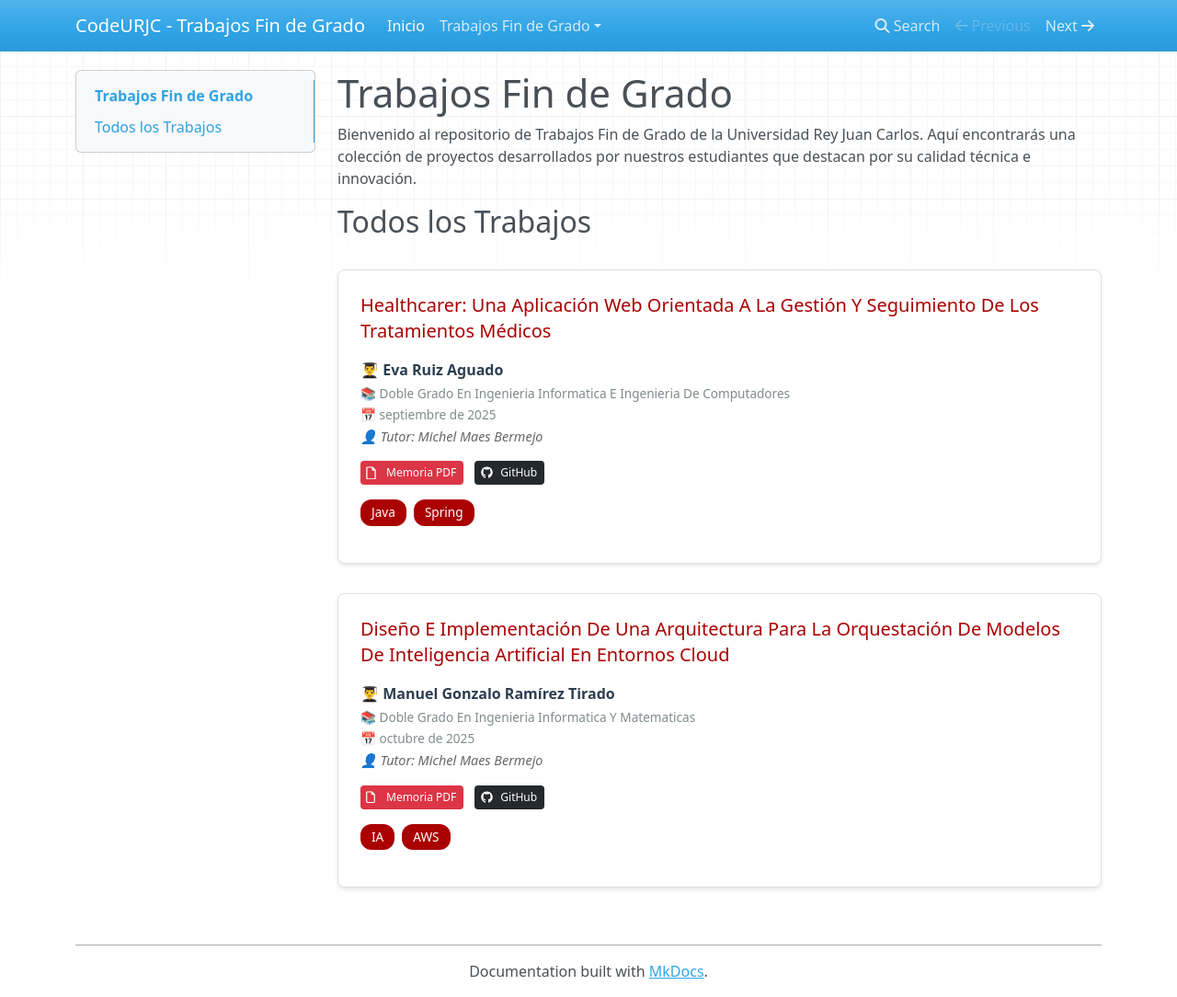
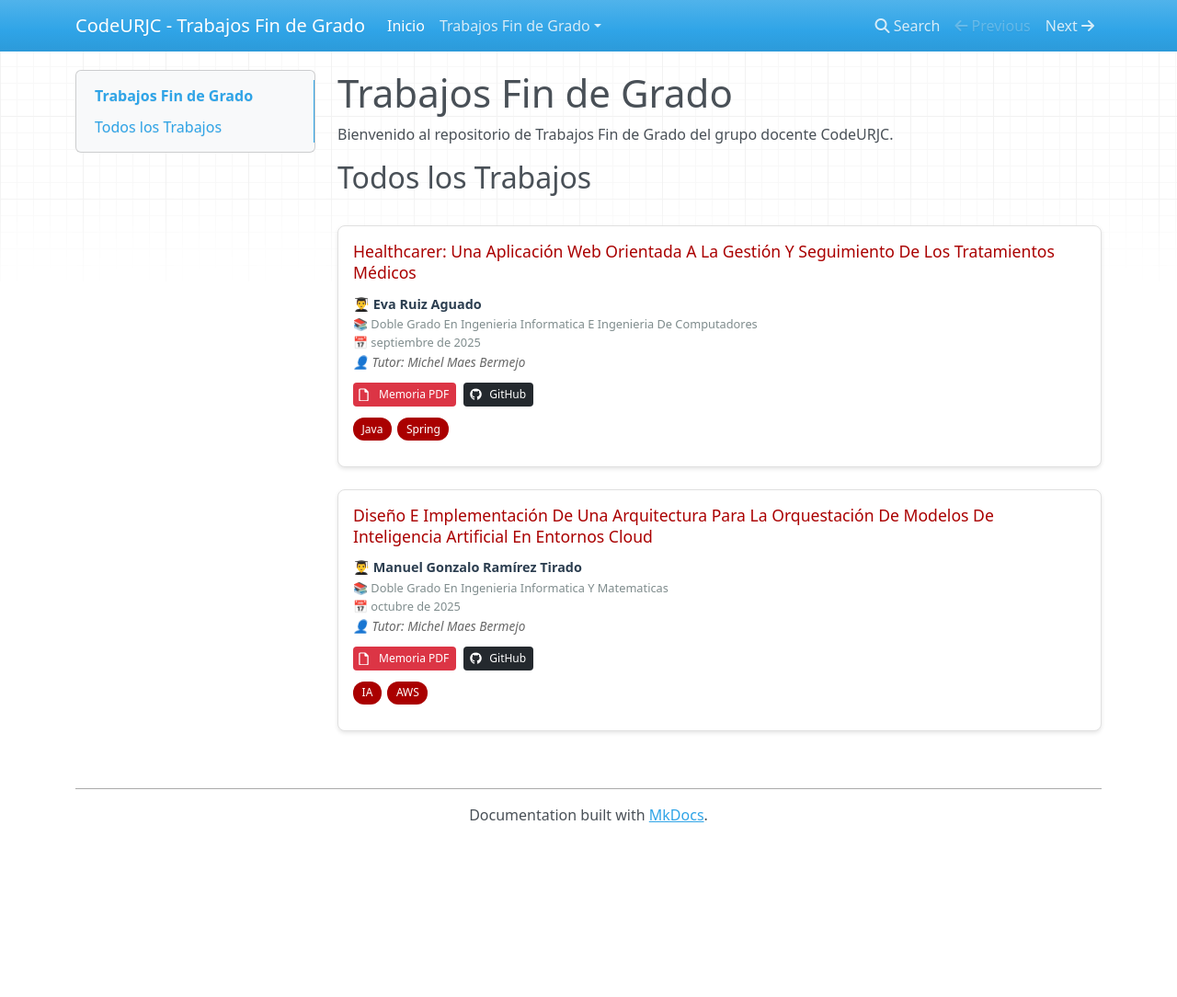
Before and after one commit to codeurjc-students/tfg-webpage, an MkDocs documentation site: the page built from docs/index.md, in a window 1280 px wide and 1084 px high. Shown: the whole window at 92% size. Built offline with MkDocs 1.6.1, drawn with Linux system fonts in a browser that asks for light colours; nearby versions of some CDN libraries.

Commit message:
Fix tfg-card to be smaller

```diff
--- a/docs/index.md
+++ b/docs/index.md
@@ -1,6 +1,6 @@
 # Trabajos Fin de Grado
 
-Bienvenido al repositorio de Trabajos Fin de Grado de la Universidad Rey Juan Carlos. Aquí encontrarás una colección de proyectos desarrollados por nuestros estudiantes que destacan por su calidad técnica e innovación.
+Bienvenido al repositorio de Trabajos Fin de Grado del grupo docente CodeURJC.
 
 ## Todos los Trabajos
 
--- a/docs/style.css
+++ b/docs/style.css
@@ -23,7 +23,7 @@
 .tfg-grid {
     display: grid;
     grid-template-columns: 1fr;
-    gap: 2rem;
+    gap: 1.5rem;
     margin: 2rem 0;
 }
 
@@ -32,7 +32,7 @@
     background: #ffffff;
     border: 1px solid #e0e0e0;
     border-radius: 8px;
-    padding: 1.5rem;
+    padding: 1rem;
     transition: all 0.3s ease;
     box-shadow: 0 2px 4px rgba(0,0,0,0.1);
 }
@@ -45,9 +45,9 @@
 
 .tfg-card h3 {
     margin-top: 0;
-    margin-bottom: 1rem;
-    font-size: 1.25rem;
-    line-height: 1.4;
+    margin-bottom: 0.75rem;
+    font-size: 1.1rem;
+    line-height: 1.3;
 }
 
 .tfg-card h3 a {
@@ -61,21 +61,21 @@
 
 .tfg-student {
     color: #2c3e50;
-    font-size: 1rem;
-    margin: 0.5rem 0 0.25rem 0;
+    font-size: 0.9rem;
+    margin: 0.4rem 0 0.2rem 0;
 }
 
 .tfg-meta {
     color: #7f8c8d;
-    font-size: 0.85rem;
-    margin: 0.25rem 0;
-    line-height: 1.4;
+    font-size: 0.8rem;
+    margin: 0.2rem 0;
+    line-height: 1.3;
 }
 
 .tfg-tutor {
     color: #666;
-    font-size: 0.9rem;
-    margin: 0.25rem 0 0.75rem 0;
+    font-size: 0.85rem;
+    margin: 0.2rem 0 0.6rem 0;
     font-style: italic;
 }
 
@@ -90,16 +90,16 @@
 .tfg-tags {
     display: flex;
     flex-wrap: wrap;
-    gap: 0.5rem;
-    margin: 1rem 0;
+    gap: 0.4rem;
+    margin: 0.75rem 0;
 }
 
 .tag {
     background-color: var(--md-primary-fg-color);
     color: white;
-    padding: 0.25rem 0.75rem;
+    padding: 0.2rem 0.6rem;
     border-radius: 12px;
-    font-size: 0.85rem;
+    font-size: 0.75rem;
     font-weight: 500;
     transition: background-color 0.2s;
 }
@@ -112,8 +112,8 @@
 /* Enlaces de recursos */
 .tfg-links {
     display: flex;
-    gap: 0.75rem;
-    margin-top: 1rem;
+    gap: 0.5rem;
+    margin-top: 0.75rem;
     flex-wrap: wrap;
 }
 
```
Also changed, not shown: COMO_ANADIR_TFG.md (+2 -6 lines).
